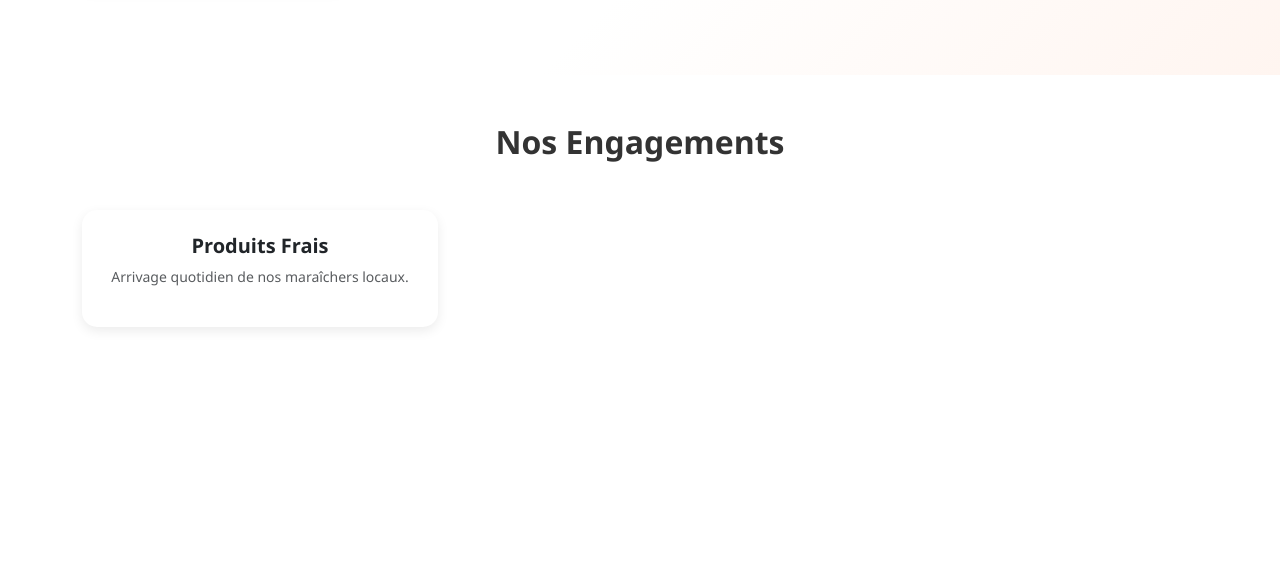
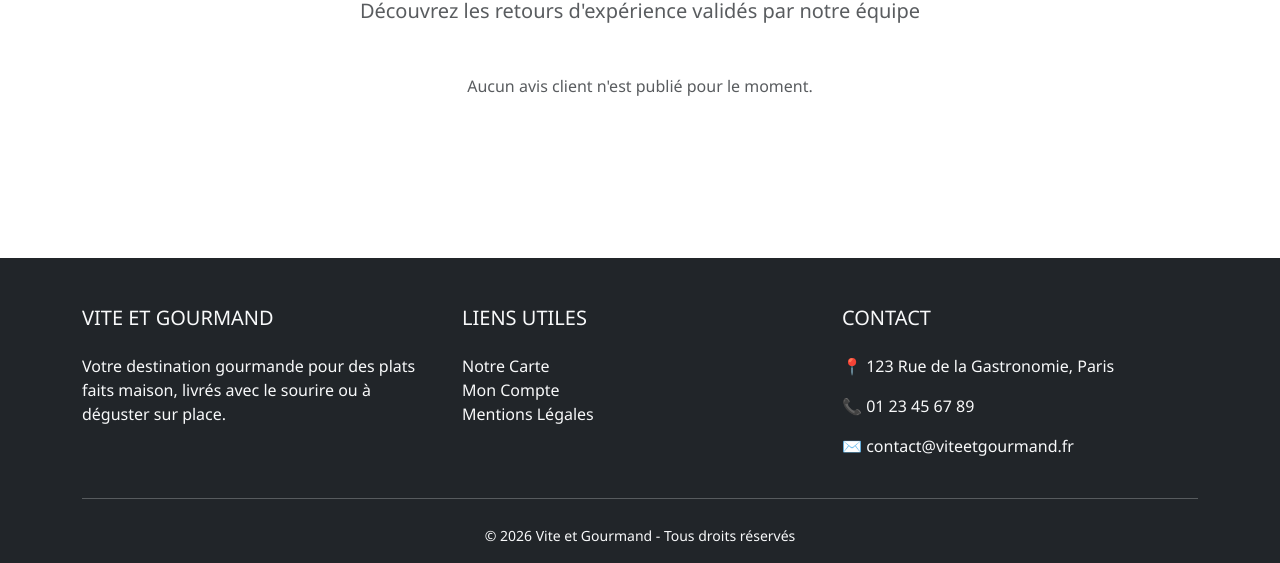
Before and after one commit to jumeaux227-debug/ECF-Vite-et-Gourmand, a PHP site: page / in a window 1280 px wide. Shown: the part 559-1122 px from the top of the page. Before the commit the page ends 888 px from the top, so only its background shows below. Run offline with PHP 8.4, Linux system fonts and the light colour scheme; tables that the repository leaves empty hold one stand-in row (values such as "Sample post").

Commit message:
Fix/Update : Alignement de l'index sur les exigences

```diff
--- a/public/index.php
+++ b/public/index.php
@@ -1,28 +1,62 @@
-<?php require_once __DIR__ . '/../includes/header.php'; ?>
+<?php
+require_once __DIR__ . '/../includes/header.php';
+require_once __DIR__ . '/../includes/db_connect.php';
 
-<section class="py-5" style="background: linear-gradient(135deg, #fff 60%, #fff5f0 100%);">
-    <div class="container py-5 text-center text-md-start">
-        <div class="row align-items-center">
-            <div class="col-md-6">
-                <h1 class="display-3 fw-bold mb-4">Mangez <span style="color: var(--main-orange);">Vite</span>,<br>Mangez Gourmand.</h1>
-                <p class="lead mb-4">La rapidité du service alliée à l'exigence d'un grand restaurant.</p>
-                <a href="login.php" class="btn btn-primary btn-lg px-5 shadow">Découvrir la carte</a>
+// Récupération stricte des avis validés avec le nom de leur auteur
+$stmt = $pdo->query("SELECT a.description, a.note, u.prenom, u.nom
+                     FROM avis a
+                     JOIN utilisateur u ON a.utilisateur_id = u.utilisateur_id
+                     WHERE a.statut = 'valide'
+                     ORDER BY a.avis_id DESC");
+$reviews = $stmt->fetchAll();
+?>
+
+<header class="bg-light py-5 border-bottom">
+    <div class="container px-5">
+        <div class="row gx-5 justify-content-center">
+            <div class="col-lg-8 text-center">
+                <h1 class="display-4 fw-bolder text-dark mb-3">Vite & Gourmand</h1>
+                <p class="lead text-muted mb-4">
+                    Forts de nos **25 ans d'expérience au cœur de Bordeaux**, nous (Julie et José) mettons notre savoir-faire passionné à votre service. Nous concevons et livrons des repas d'exception, alliant rapidité de service et haute exigence gastronomique pour tous vos événements professionnels et privés.
+                </p>
+
+                <?php if (isset($_SESSION['role_id']) && $_SESSION['role_id'] == 3): ?>
+                    <a class="btn btn-primary btn-lg text-white" href="add_review.php">Laisser un avis client</a>
+                <?php endif; ?>
             </div>
-            <div class="col-md-6 mt-5 mt-md-0">
-                <img src="https://images.unsplash.com/photo-1504674900247-0877df9cc836?auto=format&fit=crop&w=600&q=80" class="img-fluid rounded-4 shadow-lg">
+        </div>
+    </div>
+</header>
+
+<section class="py-5 bg-white">
+    <div class="container px-5 my-5">
+        <div class="text-center mb-5">
+            <h2 class="fw-bolder">Ce que disent nos clients</h2>
+            <p class="lead text-muted mb-0">Découvrez les retours d'expérience validés par notre équipe</p>
+        </div>
+
+        <div class="row gx-5 justify-content-center">
+            <div class="col-lg-8">
+                <?php if (empty($reviews)): ?>
+                    <p class="text-center text-muted italic">Aucun avis client n'est publié pour le moment.</p>
+                <?php else: ?>
+                    <?php foreach ($reviews as $review): ?>
+                        <div class="card mb-4 shadow-sm border-0 bg-light">
+                            <div class="card-body p-4">
+                                <div class="d-flex justify-content-between align-items-center mb-2">
+                                    <div class="fw-bold"><?= htmlspecialchars($review['prenom'] . ' ' . $review['nom']) ?></div>
+                                    <div class="text-warning">
+                                        <?= str_repeat('★', $review['note']) ?><?= str_repeat('☆', 5 - $review['note']) ?>
+                                    </div>
+                                </div>
+                                <p class="card-text text-secondary">" <?= htmlspecialchars($review['description']) ?> "</p>
+                            </div>
+                        </div>
+                    <?php endforeach; ?>
+                <?php endif; ?>
             </div>
         </div>
     </div>
 </section>
 
-<section class="container py-5">
-    <h2 class="text-center fw-bold mb-5">Nos Engagements</h2>
-    <div class="row g-4">
-        <div class="col-md-4">
-            <div class="card h-100 custom-card p-4 text-center">
-                <h3 class="h5 fw-bold">Produits Frais</h3>
-                <p class="text-muted small">Arrivage quotidien de nos maraîchers locaux.</p>
-            </div>
-        </div>
-        </div>
-</section>
+<?php require_once __DIR__ . '/../includes/footer.php'; ?>
```
